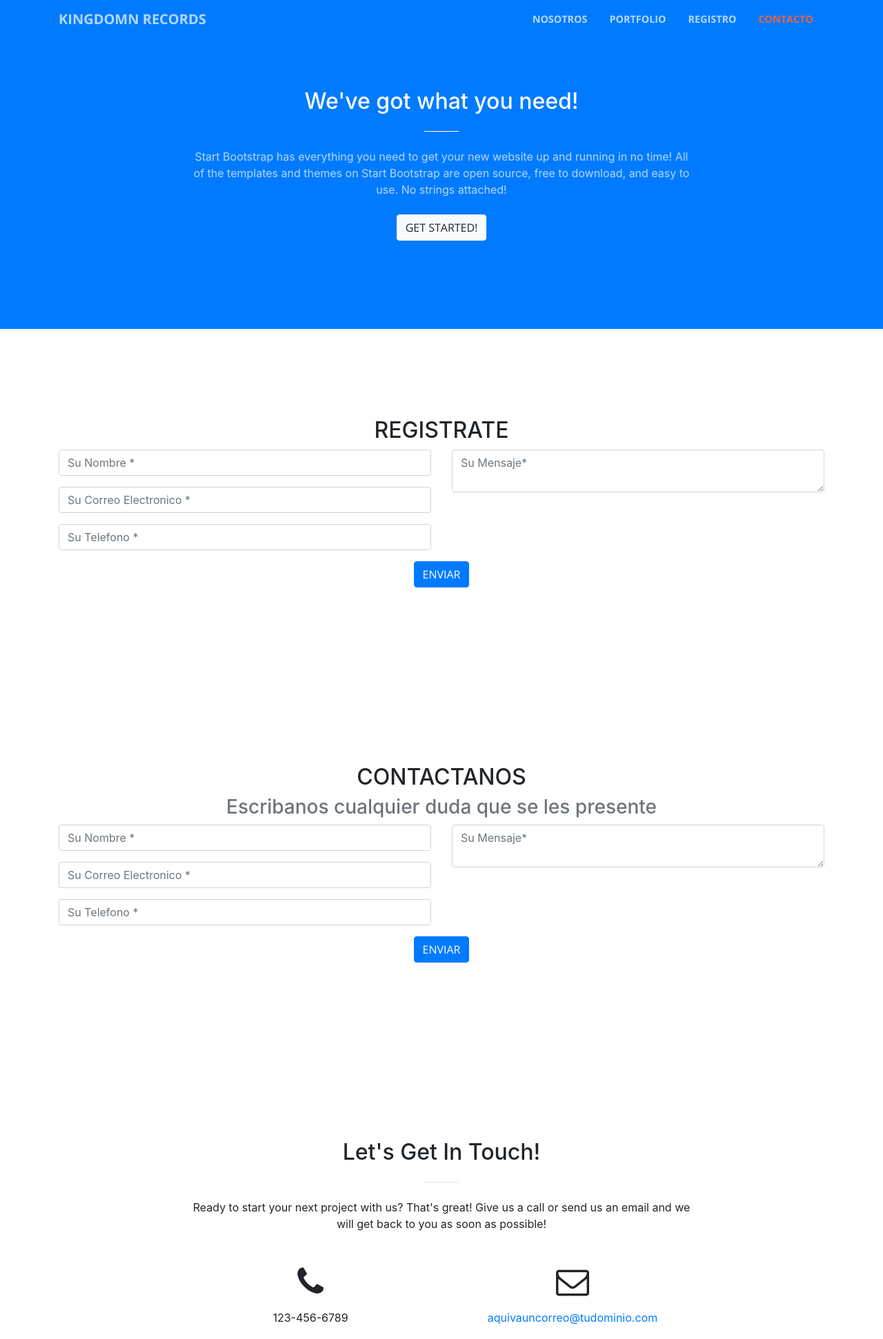
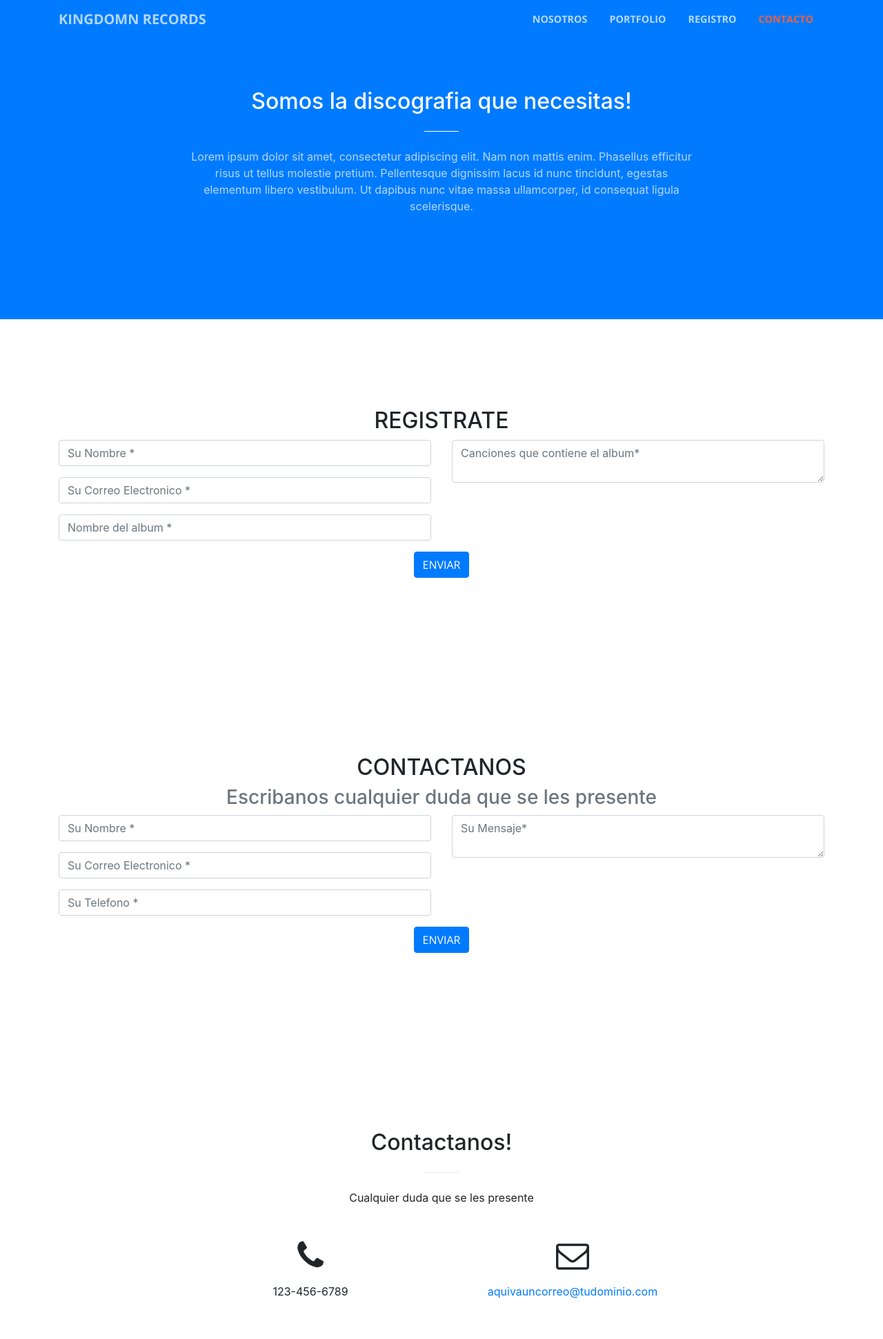
Before and after one commit to Naivebrick/SegundoParcial-ProgramacionWebII, a website with bundled scripts: page SegundoParcial/registro.html in a window 1280 px wide. Shown: the whole page at 69% size. Built offline with nearby package versions, Linux system fonts and the light colour scheme.

Commit message:
agregando

```diff
--- a/SegundoParcial/registro.html
+++ b/SegundoParcial/registro.html
@@ -1,8 +1,6 @@
 <!DOCTYPE html>
 <html lang="en">
-
   <head>
-
     <meta charset="utf-8">
     <meta name="viewport" content="width=device-width, initial-scale=1, shrink-to-fit=no">
     <meta name="description" content="">
@@ -20,14 +18,11 @@
 
     <!-- Plugin CSS -->
     <link href="vendor/magnific-popup/magnific-popup.css" rel="stylesheet">
-
     <!-- Custom styles for this template -->
     <link href="css/creative.min.css" rel="stylesheet">
-
   </head>
 
   <body id="page-top">
-
     <!-- Navigation -->
     <nav class="navbar navbar-expand-lg navbar-light fixed-top" id="mainNav">
       <div class="container">
@@ -41,7 +36,7 @@
               <a class="nav-link js-scroll-trigger" href="#about">Nosotros</a>
             </li>
             <li class="nav-item">
-              <a class="nav-link js-scroll-trigger" href="index.html">Portfolio</a>
+              <a class="nav-link js-scroll-trigger" href="index.html#portfolio">Portfolio</a>
             </li>
             <li class="nav-item">
               <a class="nav-link js-scroll-trigger" href="#registro">Registro</a>
@@ -59,10 +54,9 @@
           <div class="container">
             <div class="row">
               <div class="col-lg-8 mx-auto text-center">
-              <h2 class="section-heading text-white">We've got what you need!</h2>
+                <h2 class="section-heading text-white">Somos la discografia que necesitas!</h2>
                 <hr class="light my-4">
-              <p class="text-faded mb-4">Start Bootstrap has everything you need to get your new website up and running in no time! All of the templates and themes on Start Bootstrap are open source, free to download, and easy to use. No strings attached!</p>
-              <a class="btn btn-light btn-xl js-scroll-trigger" href="#services">Get Started!</a>
+                <p class="text-faded mb-4">Lorem ipsum dolor sit amet, consectetur adipiscing elit. Nam non mattis enim. Phasellus efficitur risus ut tellus molestie pretium. Pellentesque dignissim lacus id nunc tincidunt, egestas elementum libero vestibulum. Ut dapibus nunc vitae massa ullamcorper, id consequat ligula scelerisque.</p>
               </div>
             </div>
           </div>
@@ -91,13 +85,13 @@
                 <p class="help-block text-danger"></p>
               </div>
               <div class="form-group">
-                <input class="form-control" id="phone" type="tel" placeholder="Su Telefono *" required="required" data-validation-required-message="Please enter your phone number.">
+                <input class="form-control" id="disco" type="text" placeholder="Nombre del album *" required="required" data-validation-required-message="Please enter your phone number.">
                 <p class="help-block text-danger"></p>
               </div>
             </div>
             <div class="col-md-6">
               <div class="form-group">
-                <textarea class="form-control" id="message" placeholder="Su Mensaje*" required="required" data-validation-required-message="Please enter a message."></textarea>
+                <textarea class="form-control" id="canciones" placeholder="Canciones que contiene el album*" required="required" data-validation-required-message="Please enter a message."></textarea>
                 <p class="help-block text-danger"></p>
               </div>
             </div>
@@ -114,7 +108,7 @@
 </section>
 
 <!-- CONTACTO -->
-<section id="contacto">
+<section id="contact">
   <div class="container">
     <div class="row">
       <div class="col-lg-12 text-center">
@@ -158,13 +152,13 @@
   </div>
 </section>
 
-    <section id="contact">
+    <section id="contacto">
       <div class="container">
         <div class="row">
           <div class="col-lg-8 mx-auto text-center">
-            <h2 class="section-heading">Let's Get In Touch!</h2>
+            <h2 class="section-heading">Contactanos!</h2>
             <hr class="my-4">
-            <p class="mb-5">Ready to start your next project with us? That's great! Give us a call or send us an email and we will get back to you as soon as possible!</p>
+            <p class="mb-5">Cualquier duda que se les presente</p>
           </div>
         </div>
         <div class="row">
```
Also changed, not shown: SegundoParcial/index.html (+4 -5 lines). Lines whose indentation alone changed are shown as unchanged.
